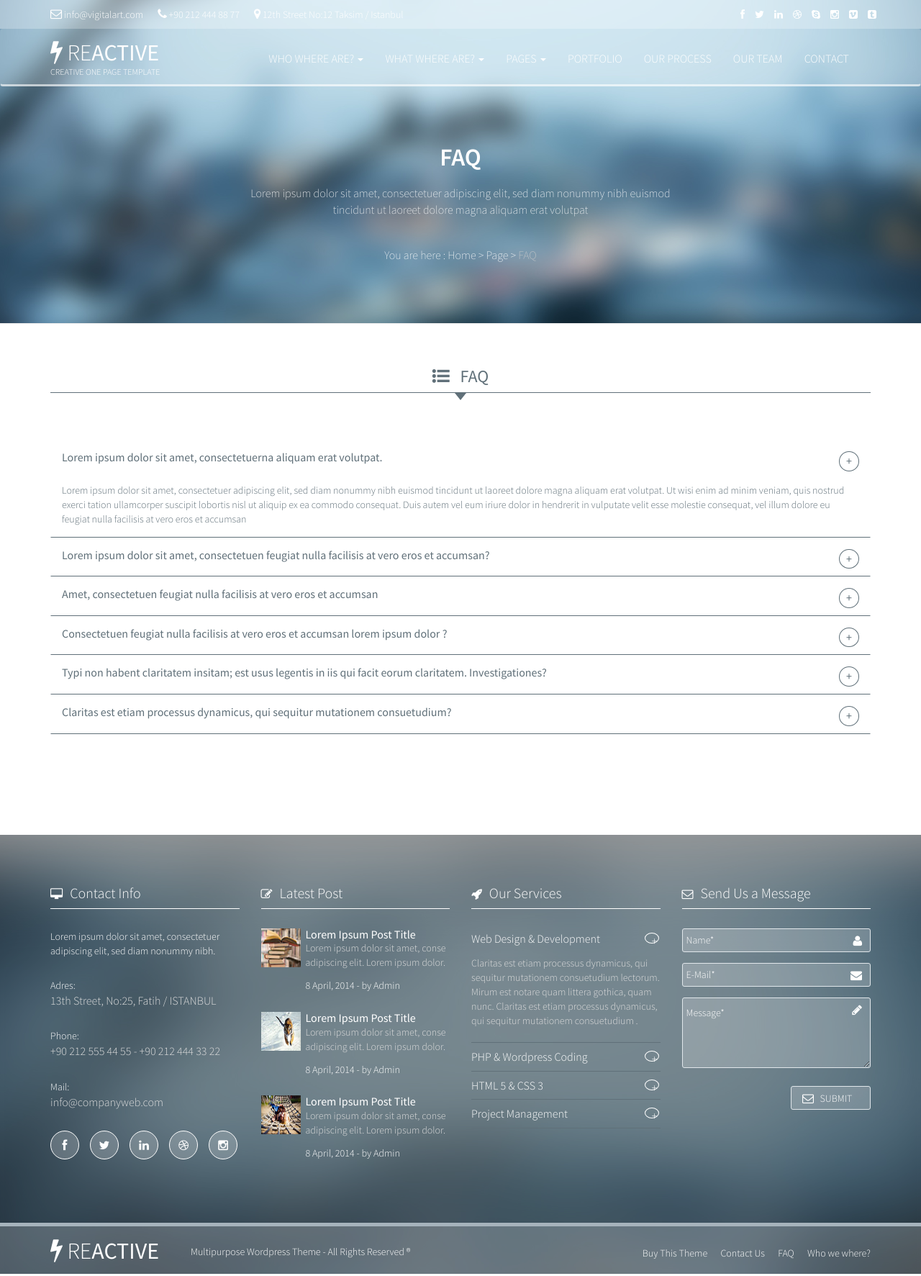
After one commit to themeforest/html-reactive, a PHP site: page /page-faq.php in a window 1280 px wide. The commit adds this page. Shown: the whole page at 72% size. Run offline with PHP 8.4, Linux system fonts and the light colour scheme.

Commit message:
Güncelleme

```diff
--- a/css/app.css
+++ b/css/app.css
@@ -1158,12 +1158,13 @@ ul.client-logo li a img:hover  {
 }
 .image-hover .opacity .icons .fa {
 	font-size:24px;
-	border:1px solid #fff;
+	border:1px solid #fff !important;
 	background-color: rgba(255,255,255,0.2);
 	padding: 5px 15px;
 }
 .image-hover .opacity .icons .fa:hover {
 	background-color: rgba(255,255,255,0.4);
+	color:#fff !important;
 }
 
 
@@ -1193,6 +1194,7 @@ ul.client-logo li a img:hover  {
 	margin: 0px;
 	padding-right: 0px;
 	padding-top: 12px;
+	color:#fff;
 }
 .image-hover .opacity .buttons .buttons_in.style-2  .email{
 	color:#fff;
@@ -1936,3 +1938,37 @@ ul.page-menu li a .fa {
 	background-color:#607079;
 	color:#fff;
 }
+
+
+
+
+
+
+.panel {
+	margin-bottom: 20px;
+	background-color: #fff;
+	border: 1px solid transparent;
+	border-radius: 0px !important;
+	-webkit-box-shadow: none;
+	box-shadow: none;
+	border-bottom:1px solid #607079 !important;
+}
+.panel-default > .panel-heading {
+	color: #333;
+	background-color: #fff;
+	border-color: transparent;
+}
+.panel-default {
+	border-color: transparent;
+}
+.panel-title  a{
+	font-size: 16px;
+	color: #607079;
+	font-weight: 400;
+}
+.panel-body {
+	font-size: 14px;
+}
+.panel-default > .panel-heading + .panel-collapse .panel-body {
+	border-top-color: #fff;
+}
--- a/header.php
+++ b/header.php
@@ -130,12 +130,13 @@
                             <li><a href="page-meet_the_team.php">Meet The Team</a></li>
                             <li><a href="page-contact_us.php">Contact Us</a></li>
                             <li><a href="page-contact_us_left-sidebar.php">Contact Us Left Sidebar</a></li>
+                            <li><a href="page-faq.php">FAQ</a></li>
                     	</ul>
                     </li>
             		<li><a href="#">PORTFOLIO</a></li>
                     <li><a href="#">OUR PROCESS</a></li>
-                    <li><a href="#">OUR TEAM</a></li>
-                    <li><a href="#">CONTACT</a></li>
+                    <li><a href="page-meet_the_team.php">OUR TEAM</a></li>
+                    <li><a href="page-contact_us.php">CONTACT</a></li>
           		</ul>
         	</div><!-- /.navbar-collapse -->
 		</div><!-- /.container -->
--- /dev/null
+++ b/page-faq.php
@@ -0,0 +1,129 @@
+<?php include('header.php'); ?>
+
+
+<section class="page-header">
+    <div class="container">
+        <h1 class="title">FAQ</h1>
+        <p class="desc">Lorem ipsum dolor sit amet, consectetuer adipiscing elit, sed diam nonummy nibh euismod tincidunt ut laoreet dolore magna aliquam erat volutpat</p>
+        <div class="navi">
+            You are here : <a href="index.html">Home</a>  > <a href="page.html">Page</a>  > <span class="active">FAQ</span>
+
+        </div>
+    </div> <!-- /.container -->
+</section> <!-- /.page-header -->
+
+
+
+
+<section class="container">
+    <div class="row">
+        <div class="col-md-12">
+
+            <div class="content-line">
+                <h4><span class="active"><i class="fa fa-list-ul"></i> FAQ</h4>
+                <div class="triangle"></div>
+            </div>
+
+            <style>
+            .panel .accordion-click {
+                border:1px solid #607079;
+                border-radius:100%;
+                padding: 4px 9px;
+                float: right;
+                margin-bottom: 10px;
+            }
+            </style>
+            <div class="page-content">
+
+                    <div class="panel-group" id="accordion">
+                      <div class="panel panel-default">
+                        <div class="panel-heading">
+                          <h4 class="panel-title">
+                            <a data-toggle="collapse" data-parent="#accordion" href="#collapseOne">
+                               Lorem ipsum dolor sit amet, consectetuerna aliquam erat volutpat. <span class="accordion-click">+</span>
+                            </a>
+                          </h4>
+                        </div>
+                        <div id="collapseOne" class="panel-collapse collapse in">
+                            <div class="panel-body">
+                                Lorem ipsum dolor sit amet, consectetuer adipiscing elit, sed diam nonummy nibh euismod tincidunt ut laoreet dolore magna aliquam erat volutpat. Ut wisi enim ad minim veniam, quis nostrud exerci tation ullamcorper suscipit lobortis nisl ut aliquip ex ea commodo consequat. Duis autem vel eum iriure dolor in hendrerit in vulputate velit esse molestie consequat, vel illum dolore eu feugiat nulla facilisis at vero eros et accumsan
+                            </div>
+                        </div>
+                      </div>
+                      <div class="panel panel-default">
+                        <div class="panel-heading">
+                          <h4 class="panel-title">
+                            <a data-toggle="collapse" data-parent="#accordion" href="#collapseOne1">
+                               Lorem ipsum dolor sit amet, consectetuen  feugiat nulla facilisis at vero eros et accumsan? <span class="accordion-click">+</span>
+                            </a>
+                          </h4>
+                        </div>
+                        <div id="collapseOne1" class="panel-collapse collapse">
+                            <div class="panel-body">
+                                Lorem ipsum dolor sit amet, consectetuer adipiscing elit, sed diam nonummy nibh euismod tincidunt ut laoreet dolore magna aliquam erat volutpat. Ut wisi enim ad minim veniam, quis nostrud exerci tation ullamcorper suscipit lobortis nisl ut aliquip ex ea commodo consequat. Duis autem vel eum iriure dolor in hendrerit in vulputate velit esse molestie consequat, vel illum dolore eu feugiat nulla facilisis at vero eros et accumsan
+                            </div>
+                        </div>
+                      </div>
+                      <div class="panel panel-default">
+                        <div class="panel-heading">
+                          <h4 class="panel-title">
+                            <a data-toggle="collapse" data-parent="#accordion" href="#collapseOne2">
+                               Amet, consectetuen  feugiat nulla facilisis at vero eros et accumsan <span class="accordion-click">+</span>
+                            </a>
+                          </h4>
+                        </div>
+                        <div id="collapseOne2" class="panel-collapse collapse">
+                            <div class="panel-body">
+                                Lorem ipsum dolor sit amet, consectetuer adipiscing elit, sed diam nonummy nibh euismod tincidunt ut laoreet dolore magna aliquam erat volutpat. Ut wisi enim ad minim veniam, quis nostrud exerci tation ullamcorper suscipit lobortis nisl ut aliquip ex ea commodo consequat. Duis autem vel eum iriure dolor in hendrerit in vulputate velit esse molestie consequat, vel illum dolore eu feugiat nulla facilisis at vero eros et accumsan
+                            </div>
+                        </div>
+                      </div>
+                      <div class="panel panel-default">
+                        <div class="panel-heading">
+                          <h4 class="panel-title">
+                            <a data-toggle="collapse" data-parent="#accordion" href="#collapseTwo">
+                             Consectetuen  feugiat nulla facilisis at vero eros et accumsan lorem ipsum dolor ? <span class="accordion-click">+</span>
+                            </a>
+                          </h4>
+                        </div>
+                        <div id="collapseTwo" class="panel-collapse collapse">
+                          <div class="panel-body">
+                    Claritas est etiam processus dynamicus, qui sequitur mutationem consuetudium lectorum. Mirum est notare quam littera gothica, quam nunc. Claritas est etiam processus dynamicus, qui sequitur mutationem consuetudium .      </div>
+                        </div>
+                      </div>
+                      <div class="panel panel-default">
+                        <div class="panel-heading">
+                          <h4 class="panel-title">
+                            <a data-toggle="collapse" data-parent="#accordion" href="#collapseThree">
+                             Typi non habent claritatem insitam; est usus legentis in iis qui facit eorum claritatem. Investigationes? <span class="accordion-click">+</span>
+                            </a>
+                          </h4>
+                        </div>
+                        <div id="collapseThree" class="panel-collapse collapse">
+                          <div class="panel-body">
+                    Claritas est etiam processus dynamicus, qui sequitur mutationem consuetudium lectorum. Mirum est notare quam littera gothica, quam nunc. Claritas est etiam processus dynamicus, qui sequitur mutationem consuetudium .      </div>
+                        </div>
+                      </div>
+                      <div class="panel panel-default">
+                        <div class="panel-heading">
+                          <h4 class="panel-title">
+                            <a data-toggle="collapse" data-parent="#accordion" href="#collapseFour">
+                              Claritas est etiam processus dynamicus, qui sequitur mutationem consuetudium? <span class="accordion-click">+</span>
+                            </a>
+                          </h4>
+                        </div>
+                        <div id="collapseFour" class="panel-collapse collapse">
+                          <div class="panel-body">
+                    Claritas est etiam processus dynamicus, qui sequitur mutationem consuetudium lectorum. Mirum est notare quam littera gothica, quam nunc. Claritas est etiam processus dynamicus, qui sequitur mutationem consuetudium .      </div>
+                        </div>
+                      </div>
+                    </div>
+
+            </div> <!-- /.page-content -->
+            <div class="h120"></div>
+        </div> <!-- /.co-md-12 -->
+    </div> <!-- /.row -->
+</section> <!-- /.container -->
+
+
+<?php include('footer.php'); ?>
```
